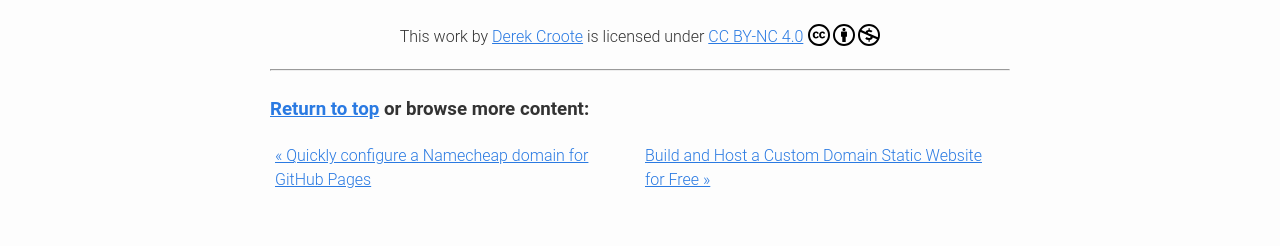
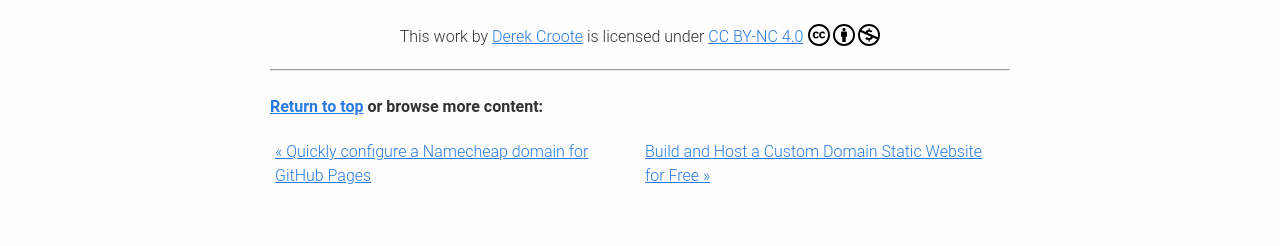
Before and after one commit to dcroote/dcroote.github.io, a Jekyll site: the page built from _posts/2023-02-25-redwoods.md, in a window 1280 px wide. Shown: the part 1836-2082 px from the top of the page. Built offline with Jekyll 4.4.1, drawn with Linux system fonts in a browser that asks for light colours; some web fonts are replaced.

Commit message:
fix: change header to paragraph for navigation section

```diff
--- a/_layouts/post.html
+++ b/_layouts/post.html
@@ -44,9 +44,9 @@ layout: default
   <br />
 
   <div class="PageNavigation">
-    <h3 style="margin-bottom: 5px; font-weight: bold">
+    <p style="margin-bottom: 5px; font-weight: bold">
       <a href="#top" aria-label="Return to top">Return to top</a> or browse more content:
-    </h3>
+    </p>
     {% if page.previous.url %}
     <a class="navpost" href="{{page.previous.url}}">&laquo; {{page.previous.title}}</a>
     {% endif %} {% if page.next.url %}
```
